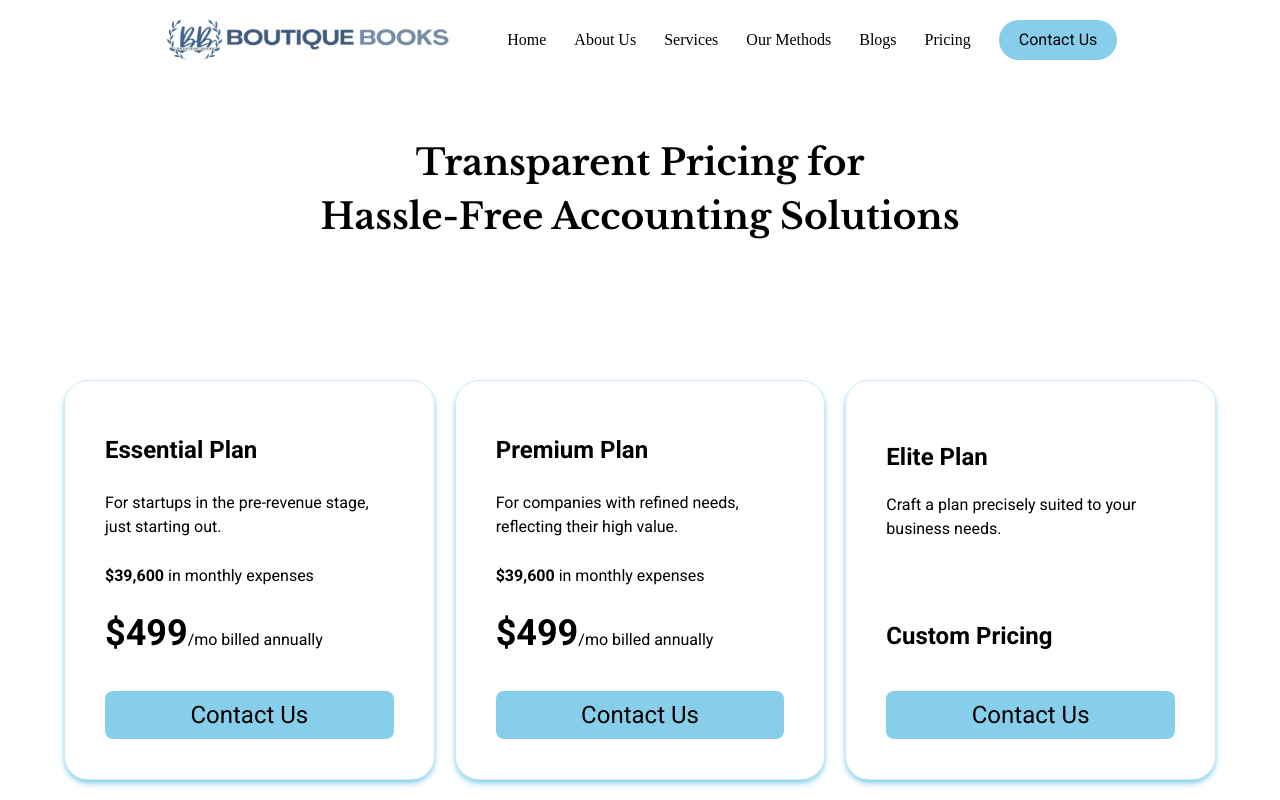
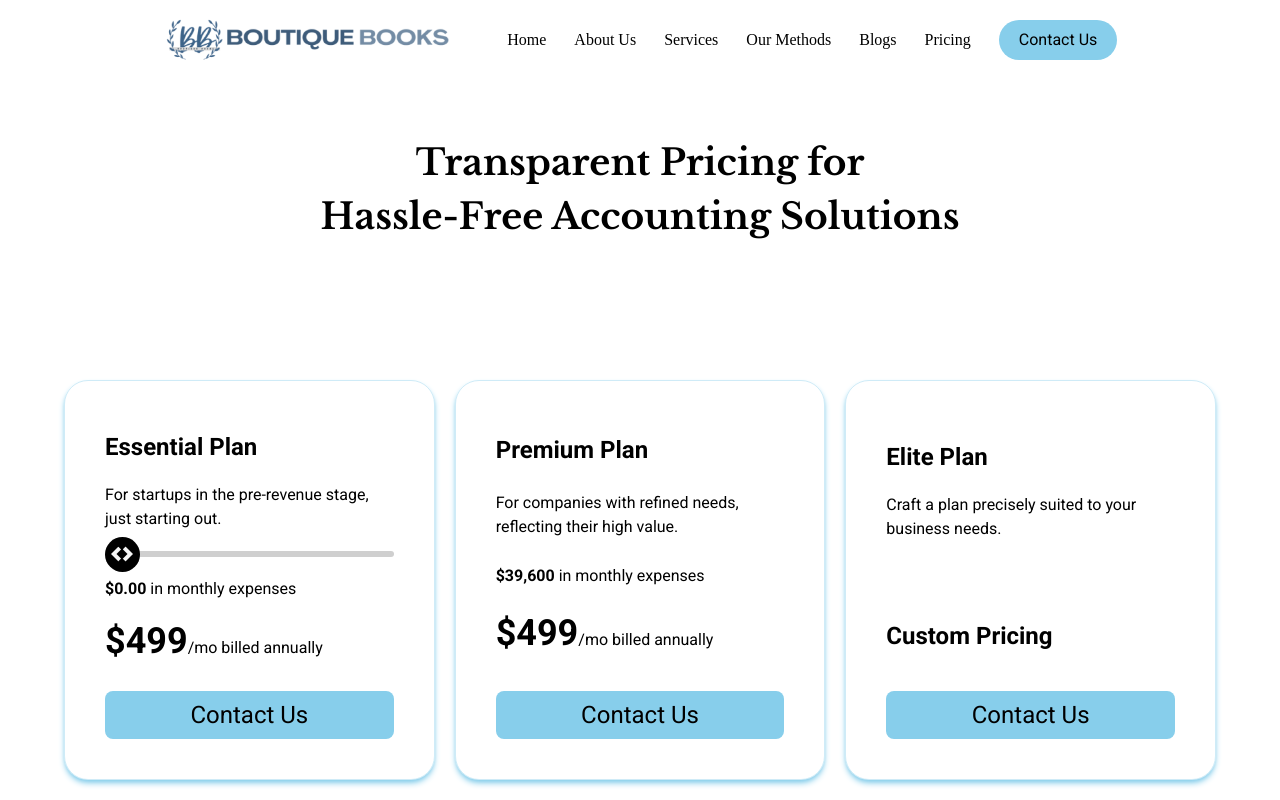
Before and after one commit to NikhilMourya/Boutique-Books, a React (Vite) app: page /pricing in a window 1280 px wide. Shown: the top 800 px of the page. Built offline with nearby package versions, Linux system fonts and the light colour scheme; a web font is replaced by a local one.

Commit message:
pricing slider test

```diff
--- /dev/null
+++ b/src/components/PricingPage/PricingSlider.jsx
@@ -0,0 +1,45 @@
+import React, { useState } from 'react';
+
+export default function PricingSlider() {
+  const [rated, setRated] = useState(16);
+  const [toggle, setToggle] = useState(false);
+
+  const price = (amt) => {
+    return new Intl.NumberFormat('en-US', {
+      style: 'currency',
+      currency: 'USD',
+    }).format(amt);
+  };
+  return (
+    <div className="p-3 pb-0 sm:p-12 sm:pb-0">
+      <div className="grid text-grayish-blue sm:grid-cols-2">
+        <span>
+          <p className="mt-5 text-xs tracking-widest sm:mt-2 sm:text-base">
+            {rated * 6.25}K PAGEVIEWS
+          </p>
+        </span>
+        <span className="order-last sm:order-none">
+          <p className="text-4xl font-[800] text-dark-desaturated-blue">
+            {toggle ? price(rated * 0.75) : price(rated)}
+            <span className="text-base font-[600] text-grayish-blue">
+              / month
+            </span>
+          </p>
+        </span>
+        <span className="sm:col-span-2">
+          <div className="mt-8 mb-8 sm:mb-0">
+            {/* Range */}
+            <input
+              value={rated}
+              min="0"
+              max="2000000"
+              type="range"
+              className="tw-range"
+              onChange={(e) => setRated(e.target.value)}
+            />
+          </div>
+        </span>
+      </div>
+    </div>
+  );
+}
--- a/src/page/PricingPage.jsx
+++ b/src/page/PricingPage.jsx
@@ -1,6 +1,6 @@
 import gsap from 'gsap';
 import { ScrollTrigger } from 'gsap/ScrollTrigger';
-import { useLayoutEffect } from 'react';
+import { useLayoutEffect, useState } from 'react';
 import ModelImg from '../assets/images/home/female-with-laptop.png';
 import P1 from '../assets/images/pricing/P1-Icon.png';
 import P2 from '../assets/images/pricing/P2-Icon.png';
@@ -48,6 +48,13 @@ const pricingCarts = [
 ];
 
 export default function PricingPage() {
+  const [priceRange, setPriceRange] = useState(0);
+  const price = (amt) => {
+    return new Intl.NumberFormat('en-US', {
+      currency: 'USD',
+      style: 'currency',
+    }).format(amt);
+  };
   useLayoutEffect(() => {
     let ctx = gsap.context(() => {
       let t1 = gsap.timeline({
@@ -130,24 +137,36 @@ export default function PricingPage() {
         0
       );
 
-      t1.from('.feature-desc0', {
+      t1.from(
+        '.feature-desc0',
+        {
           x: '-300px',
           y: '-300px',
           opacity: 0,
-        duration:1,
-      }, 0)
-      t1.from('.feature-desc1', {
+          duration: 1,
+        },
+        0
+      );
+      t1.from(
+        '.feature-desc1',
+        {
           x: '300px',
           y: '300px',
           opacity: 0,
-        duration:1,
-      }, 0)
-      t1.from('.feature-desc2', {
+          duration: 1,
+        },
+        0
+      );
+      t1.from(
+        '.feature-desc2',
+        {
           x: '-300px',
           y: '-300px',
           opacity: 0,
-        duration:1,
-      }, 0)
+          duration: 1,
+        },
+        0
+      );
     });
 
     return () => ctx.revert(); // <- cleanup!
@@ -164,41 +183,55 @@ export default function PricingPage() {
         </h1>
       </section>
 
-      <section className="px-5 md:px-16 sm:min-h-[400px] grid grid-cols-1 gap-y-16 gap-x-5 md:grid-cols-2 lg:grid-cols-3 justify-center">
-        {pricingCarts.map(
-          ({ title, desc, montlyRate, yearlyRate, customPricing }, idx) => (
-            <div
-              className="card p-10 grid gap-y-5 items-center text-left md:gap-y-0 shadow-md border border-primary/40 shadow-primary rounded-3xl min-h-[400px]"
-              key={title}
-            >
-              <h3 className="font-semibold text-2xl">{title}</h3>
-              <p className={idx == 2 && 'self-start'}>{desc}</p>
-
-              {montlyRate && (
+      <section class="px-5 md:px-16 sm:min-h-[400px] grid grid-cols-1 gap-y-16 gap-x-5 md:grid-cols-2 lg:grid-cols-3 justify-center">
+        <div class="card p-10 grid gap-y-5 items-center text-left md:gap-y-0 shadow-md border border-primary/40 shadow-primary rounded-3xl min-h-[400px]">
+          <h3 class="font-semibold text-2xl">Essential Plan</h3>
+          <p>For startups in the pre-revenue stage, just starting out.</p>
+          <input
+            value={priceRange}
+            min="0"
+            max="2000000"
+            type="range"
+            step={1000}
+            className="tw-range"
+            onChange={(e) => setPriceRange(e.target.value)}
+          />
           <p>
-                  <span className="font-bold">{montlyRate}</span> in monthly
+            <span class="font-bold">{price(priceRange)}</span> in monthly
             expenses
           </p>
-              )}
-
-              {yearlyRate && (
           <p>
-                  <span className="text-4xl font-bold">{yearlyRate}</span>/mo
-                  billed annually
+            <span class="text-4xl font-bold">$499</span>/mo billed annually
           </p>
-              )}
-
-              {customPricing && (
-                <p className="self-end">
-                  <span className="text-2xl font-bold">{customPricing}</span>
-                </p>
-              )}
-              <button className="bg-primary w-full self-end text-2xl py-2 rounded-lg">
+          <button class="bg-primary w-full self-end text-2xl py-2 rounded-lg">
             Contact Us
           </button>
         </div>
-          )
-        )}
+        <div class="card p-10 grid gap-y-5 items-center text-left md:gap-y-0 shadow-md border border-primary/40 shadow-primary rounded-3xl min-h-[400px]">
+          <h3 class="font-semibold text-2xl">Premium Plan</h3>
+          <p>For companies with refined needs, reflecting their high value.</p>
+          <p>
+            <span class="font-bold">$39,600</span> in monthly expenses
+          </p>
+          <p>
+            <span class="text-4xl font-bold">$499</span>/mo billed annually
+          </p>
+          <button class="bg-primary w-full self-end text-2xl py-2 rounded-lg">
+            Contact Us
+          </button>
+        </div>
+        <div class="card p-10 grid gap-y-5 items-center text-left md:gap-y-0 shadow-md border border-primary/40 shadow-primary rounded-3xl min-h-[400px]">
+          <h3 class="font-semibold text-2xl">Elite Plan</h3>
+          <p class="self-start">
+            Craft a plan precisely suited to your business needs.
+          </p>
+          <p class="self-end">
+            <span class="text-2xl font-bold">Custom Pricing</span>
+          </p>
+          <button class="bg-primary w-full self-end text-2xl py-2 rounded-lg">
+            Contact Us
+          </button>
+        </div>
       </section>
 
       <section
--- a/src/styles/index.css
+++ b/src/styles/index.css
@@ -137,3 +137,28 @@
     align-items: center !important;
 
 }
+
+.tw-range {
+    appearance: none;
+    background-color: #CFCFCF;
+    border-radius: 500px;
+    height: 6px;
+    width: 100%;
+    outline: none;
+  }
+  .tw-range::-webkit-slider-thumb {
+    -webkit-appearance: none;
+    width: 35px;
+    height: 35px;
+    border-radius: 999px;
+    background-color: hsl(0, 0%, 0%);
+    background-image: url("../assets/images/pricing/Scroll-circle.png");
+    background-repeat: no-repeat;
+    background-position: center;
+    cursor: pointer;
+    /* box-shadow: 0px 12.5px 20px 5px hsl(174, 77%, 80%); */
+  }
+  .tw-range::-webkit-slider-thumb:active {
+    background-color: hsl(0, 0%, 0%);
+    transition-duration: 200ms;
+  }
```
Also changed, not shown: src/assets/images/pricing/Scroll-circle.png (added). Lines whose indentation alone changed are shown as unchanged.
